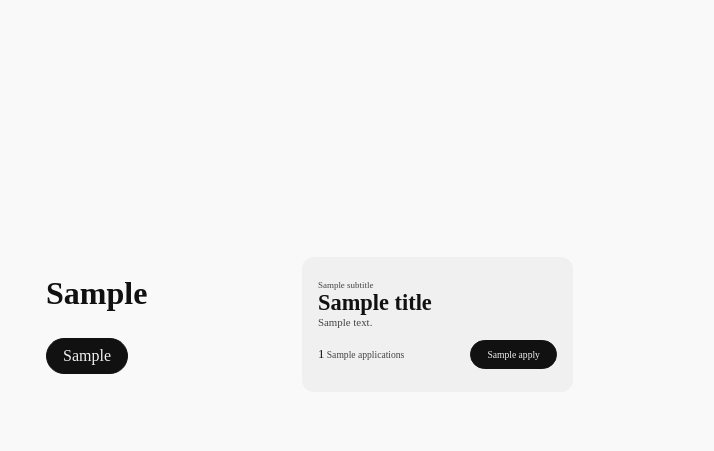
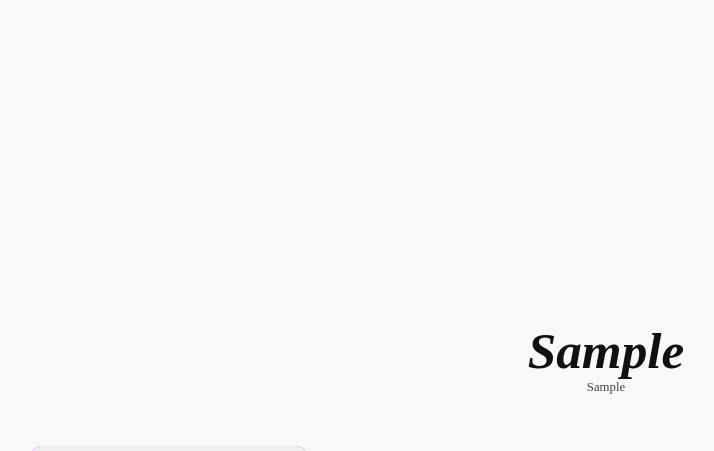
Before and after one commit to devabdth/forexology, a Python web app: template v1/templates/website/home.html in a window 1280 px wide; the page is wider, and only the part inside the window is pictured. Shown: the part 3373-3824 px from the top of that part, without its empty margins (34-748 px from the left). Run offline with Jinja, Linux system fonts and the light colour scheme; the template is opened without the code that fills it: most values are stand-ins (such as "Sample title", 1, 10 or a date in 2020).

Commit message:
Initial Commit 11/9 #1

```diff
--- a/v1/plugins/content.py
+++ b/v1/plugins/content.py
@@ -68,7 +68,7 @@
                 "riskwarning": "Risk Warning",
                 "riskwarningMsg": "Trading using leverage in the financial markets involves very high risks that are not suitable for all types of investors. You must understand the amount of risk that your money may be exposed to. All opinions, analyses, recommendations and content presented on the site are for general information and should not be taken as a tool for making any investment decisions, whether to buy or sell.",
                 "agenda": "Economic Agenda",
-                "agendaMsg": "Discover what's happening around you!",
+                "agendaMsg": "Follow up the news and times that affect marketplaces!",
                 "welcomeBack": "Welcome Back"
             },
             "AR": {
@@ -135,7 +135,7 @@
                 "riskwarning": "تحذير المخاطرة",
                 "riskwarningMsg": "المتاجرة باستخدام الروافع المالية في أسواق المال ينطوي عليها مخاطر عالية جدًا لا تتناسب مع جميع أنواع المستثمرين، يجب عليك أن تستوعب حجم المخاطرة التي قد تتعرض لها أموالك. جميع ما يطرح في الموقع من آراء وتحليلات وتوصيات ومحتويات هو من باب المعلومات العامة ولا يجب أن يتخذ كأداة لاتخاذ أي قرارات استثمارية بالبيع أو الشراء. ",
                 "agenda": "الأجندة الإقتصادية",
-                "agendaMsg": "تابع ما يحدث من حولك في العالم!",
+                "agendaMsg": "تابع الأخبار والمواقيت التي ترثؤ على الأسواق المالية!!",
                 "welcomeBack": "أهلاً بعودتك"
             }
         }
--- a/v1/static/website/global/styles/computer.css
+++ b/v1/static/website/global/styles/computer.css
@@ -1154,6 +1154,9 @@
     overflow-y: auto;
     padding: 8px;
   }
+  #search-dialog {
+    max-width: 50%;
+  }
 
   #search-dialog #search-options {
     width: 100%;
--- a/v1/static/website/home/styles/computer.css
+++ b/v1/static/website/home/styles/computer.css
@@ -1,6 +1,6 @@
 @media screen and (min-width: 1024px) {
   section#home-entry {
-    height: 55vw;
+    height: 40vw;
     width: 100%;
     display: flex;
   }
@@ -476,7 +476,9 @@
   }
 
   .column-article-card > .cover {
-    width: 20vw;
+    width: 15vw;
+    max-width:  15vw;
+    min-width:  15vw;
     height: 6vw;
     border-radius: 12px;
     background-position: center;
--- a/v1/templates/website/home.html
+++ b/v1/templates/website/home.html
@@ -183,12 +183,6 @@
       <div class="overlay">
         <div class="overlay-gradient">
           <div id="left-side">
-            <div id="title">
-              <h2>{{content.global_[lang]['homeEntryMsg']}}</h2>
-              <a href="/articles/" class="shadow-button"
-                >{{content.actions[lang]['seeAllArticles']}} -></a
-              >
-            </div>
             <div id="featured-fragments">
               <div class="controllers">
                 {% if lang == "AR" %}
@@ -497,25 +491,6 @@
       </div>
     {% endif %}
     {% if (layout.home_featured_jobs | length) != 0 %}
-      <section id="careers">
-        <div id="left-section">
-          <h2>{{content.global_[lang]['wannaJoinUs'] | safe}}</h2>
-          <a href="/writers/" class="main-button">{{content.actions[lang]['seeAllJobs']}}</a>
-        </div>
-        <div id="cards">
-          {% for job in db_helper.jobs.get_jobs_by_ids(layout.home_featured_jobs) %}
-          <div class="job-card">
-            <p class="subtitle">{{job.subtitle[lang]}}</p>
-            <h4 class="title">{{job.title[lang]}}</h4>
-            <p class="bio">{{job.bio[lang]}}</p>
-            <div class="actions">
-              <p class="applications"><span>{{db_helper.jobs_applications.get_applications_for_job_by_id(job.id) | length }}</span> {{content.global_[lang]['applications']}}</p>
-              <a href="/jobs/{{job.id}}/apply/" class="main-button">{{content.actions[lang]['apply']}}</a>
-            </div>
-          </div>
-          {% endfor %}
-        </div>
-      </section>
     {%endif%}
     {% if not (home_ad_space_nine == None and home_ad_space_ten == None) %}
       <div class="between-sections-ads">
```
